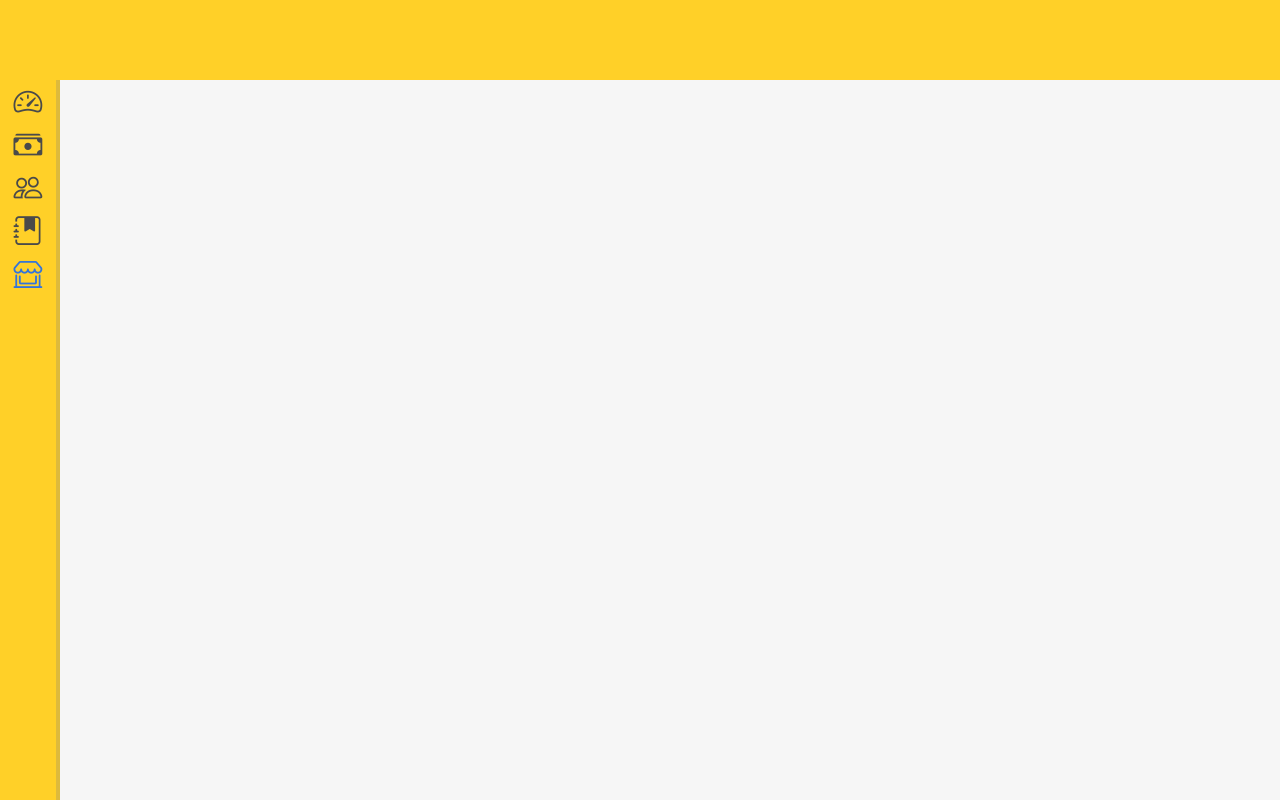
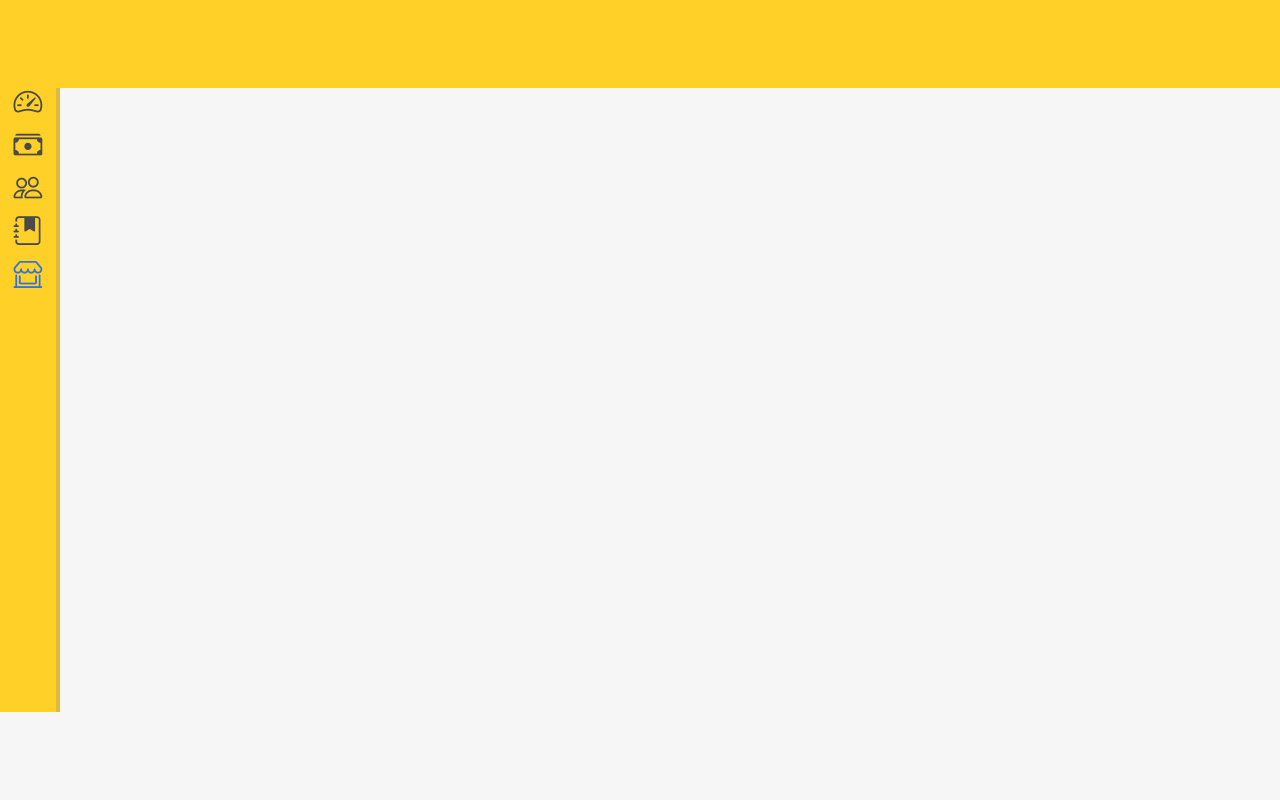
Before and after one commit to mariebmo-edu/pro104-webprosjekt-eksamen, a plain HTML site: page Sales/sales.html in a window 1280 px wide. Drawn offline with nearby package versions, Linux system fonts and the light colour scheme; files that its build step writes are made by us from their sources.

Commit message:
Meme fordi det er deg

```diff
--- a/Modules/SalesModule.js
+++ b/Modules/SalesModule.js
@@ -16,4 +16,4 @@ const SalesModule = function(){
         return{getAllSales, getSalesByDate, getSalesByEarnings, printSalesItem, getSalesByRestaurant}
 }()
 
-export default MenyModule;
+export default SalesModule;
--- a/Sales/sales.html
+++ b/Sales/sales.html
@@ -1,56 +1,23 @@
 <!DOCTYPE html>
 <html lang="en">
 	<head>
-    <meta charset="UTF-8">
-    <meta http-equiv="X-UA-Compatible" content="IE=edge">
-    <meta name="viewport" content="width=device-width, initial-scale=1.0">
-    <link rel="stylesheet" href="https://cdn.jsdelivr.net/npm/bootstrap-icons@1.5.0/font/bootstrap-icons.css">
-    <link rel="stylesheet" href="sitewide.css">
-    <link rel="stylesheet" href="/bulma/css/bulma.css">
-    <link rel="stylesheet" href="../indexmodule.css">
+		<meta charset="UTF-8" />
+		<meta http-equiv="X-UA-Compatible" content="IE=edge" />
+		<meta name="viewport" content="width=device-width, initial-scale=1.0" />
+		<link
+			rel="stylesheet"
+			href="https://cdn.jsdelivr.net/npm/bootstrap-icons@1.5.0/font/bootstrap-icons.css"
+		/>
+		<link rel="stylesheet" href="sitewide.css" />
+		<link rel="stylesheet" href="/bulma/css/bulma.css" />
+		<link rel="stylesheet" href="../index.css" />
 		<script type="module" src="../Modules/SalesModule.js"></script>
 		<title>Salg</title>
 	</head>
 	<body>
-    <div class="topbar"></div>
+		<!-- ALT GÅR HIT HALLO FOLKENS! -->
+		<div id="root" class="root"></div>
 
-    <nav class="sidebar">
-        <ul>
-            <li>
-                <span class="icon">
-                    <i class="bi bi-speedometer2"></i>
-                </span>
-            </li>
-            <li>
-                <span class="icon">
-                    <i class="bi bi-cash-stack"></i>
-                </span>
-            </li>
-            <li>
-                <span class="icon">
-                    <i class="bi bi-people"></i>
-                </span>
-            </li>
-            <li>
-                <span class="icon">
-                    <i class="bi bi-journal-bookmark-fill"></i>
-                </span>
-            </li>
-            <li>
-                <a href="/Restauranter/restauranter_oslo.html">
-                    <span class="icon">
-                        <i class="bi bi-shop-window"></i>
-                    </span>
-                </a>
-            </li>
-        </ul>
-    </nav>
-    <div class="admin-pannel">
-
-        <!-- ALT GÅR HIT HALLO FOLKENS! -->
-
-
-    </div>
-
+		<script src="./sales.js" type="module"></script>
 	</body>
 </html>
--- /dev/null
+++ b/Sales/sales.js
@@ -0,0 +1,3 @@
+import { AddBasics } from './../javascript/index.js'
+
+AddBasics();
--- a/indexmodule.css
+++ b/index.css
@@ -7,7 +7,7 @@ body {
     width: 60px;
     display: flex;
     justify-content: center;
-    height: 100%;
+    height: 89vh;
     background: #ffd028;
     box-shadow: inset -4px 0px 0px rgba(122, 122, 122, 0.25);
     font-size: 1.8em;
@@ -15,11 +15,19 @@ body {
 }
 
 .topbar {
-    width: 100%;
-    height: 80px;
+    width: 100vw;
+    height: 11vh;
     background: #ffd028;
 }
 
 .admin-pannel {
     margin-left: 60px;
 }
+
+.root {
+    height: 89vh;
+    width: 100%;
+    display: flex;
+    position: relative;
+    flex-direction: row;
+}
--- /dev/null
+++ b/javascript/index.js
@@ -0,0 +1,11 @@
+import { addSidebar } from "./sidebar.js";
+import { addTopbar } from "./topbar.js";
+
+export const AddBasics = () => {
+	addTopbar();
+	addSidebar();
+};
+
+AddBasics();
+
+//PGA conventions
--- /dev/null
+++ b/javascript/sidebar.js
@@ -0,0 +1,50 @@
+const CSSconsts = {
+    reservedSpace: {
+        height: "89vh",
+        width: "60px"
+    }
+}
+
+export const addSidebar = () => {
+	const sidebar = document.createElement("div");
+	sidebar.innerHTML = `
+        <nav class="sidebar">
+            <ul>
+                <li>
+                    <span class="icon">
+                        <i class="bi bi-speedometer2"></i>
+                    </span>
+                </li>
+                <li>
+                    <span class="icon">
+                        <i class="bi bi-cash-stack"></i>
+                    </span>
+                </li>
+                <li>
+                    <span class="icon">
+                        <i class="bi bi-people"></i>
+                    </span>
+                </li>
+                <li>
+                    <span class="icon">
+                        <i class="bi bi-journal-bookmark-fill"></i>
+                    </span>
+                </li>
+                <li>
+                    <a href="/Restauranter/restauranter_oslo.html">
+                        <span class="icon">
+                            <i class="bi bi-shop-window"></i>
+                        </span>
+                    </a>
+                </li>
+            </ul>
+        </nav>`;
+
+        const reservedSpace = document.createElement("div");
+        reservedSpace.innerHTML = `<div id="reserved-space-sidebar" style="width:${CSSconsts.reservedSpace.width}; height:${CSSconsts.reservedSpace.height}"></div>`;
+
+        const root = document.getElementById("root");
+
+        root.prepend(reservedSpace);
+        document.body.insertBefore(sidebar, root);
+};
--- /dev/null
+++ b/javascript/topbar.js
@@ -0,0 +1,6 @@
+export const addTopbar = () => {
+    const topbar = document.createElement("div");
+    topbar.innerHTML = `<div class="topbar"></div>`
+    const root = document.getElementById("root")
+    document.body.insertBefore(topbar, root);
+}
```
Also changed, not shown: index.html (added, +39 -0 lines), indexmodule.html (deleted, +0 -62 lines). Lines whose indentation alone changed are shown as unchanged.
